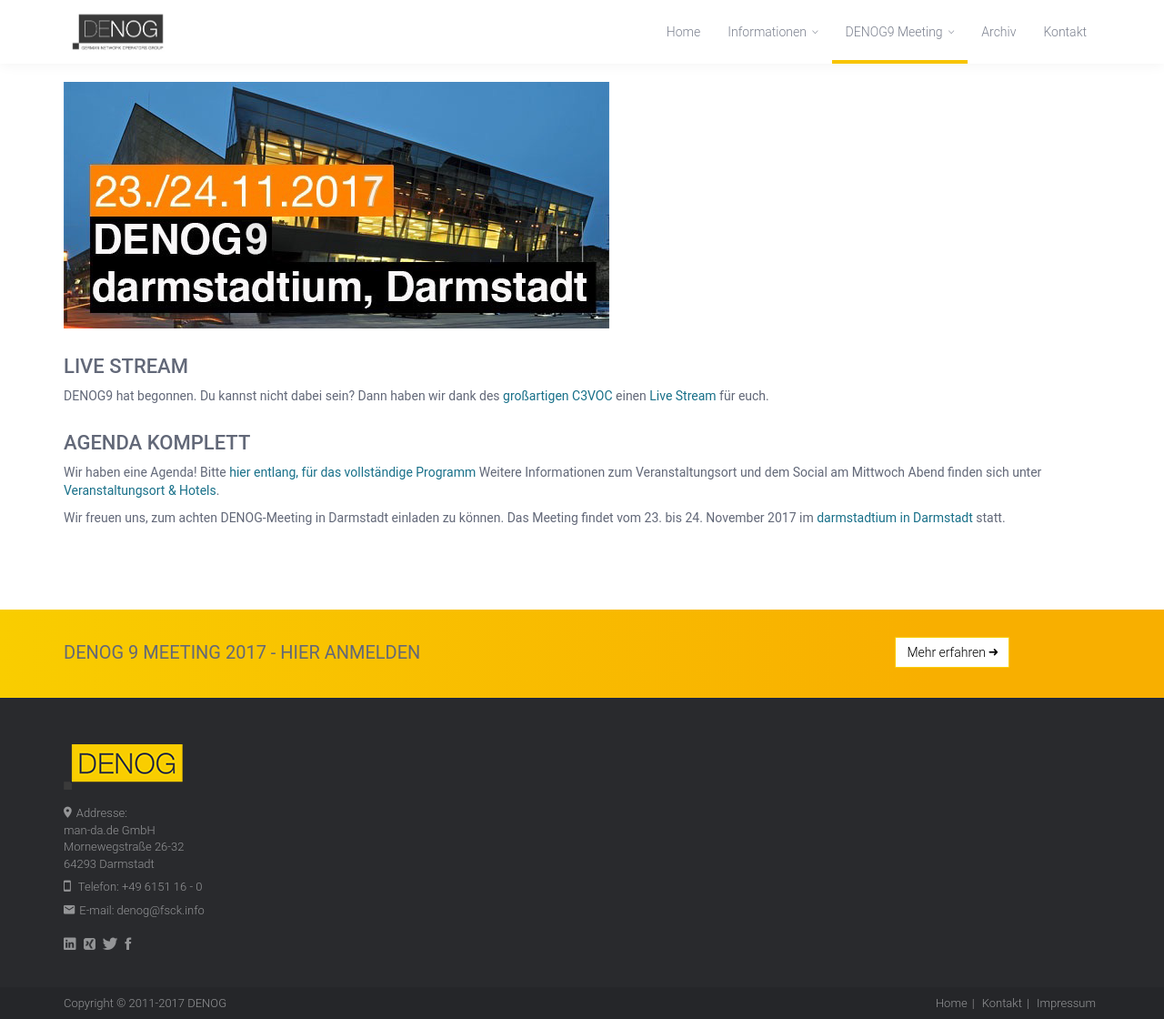
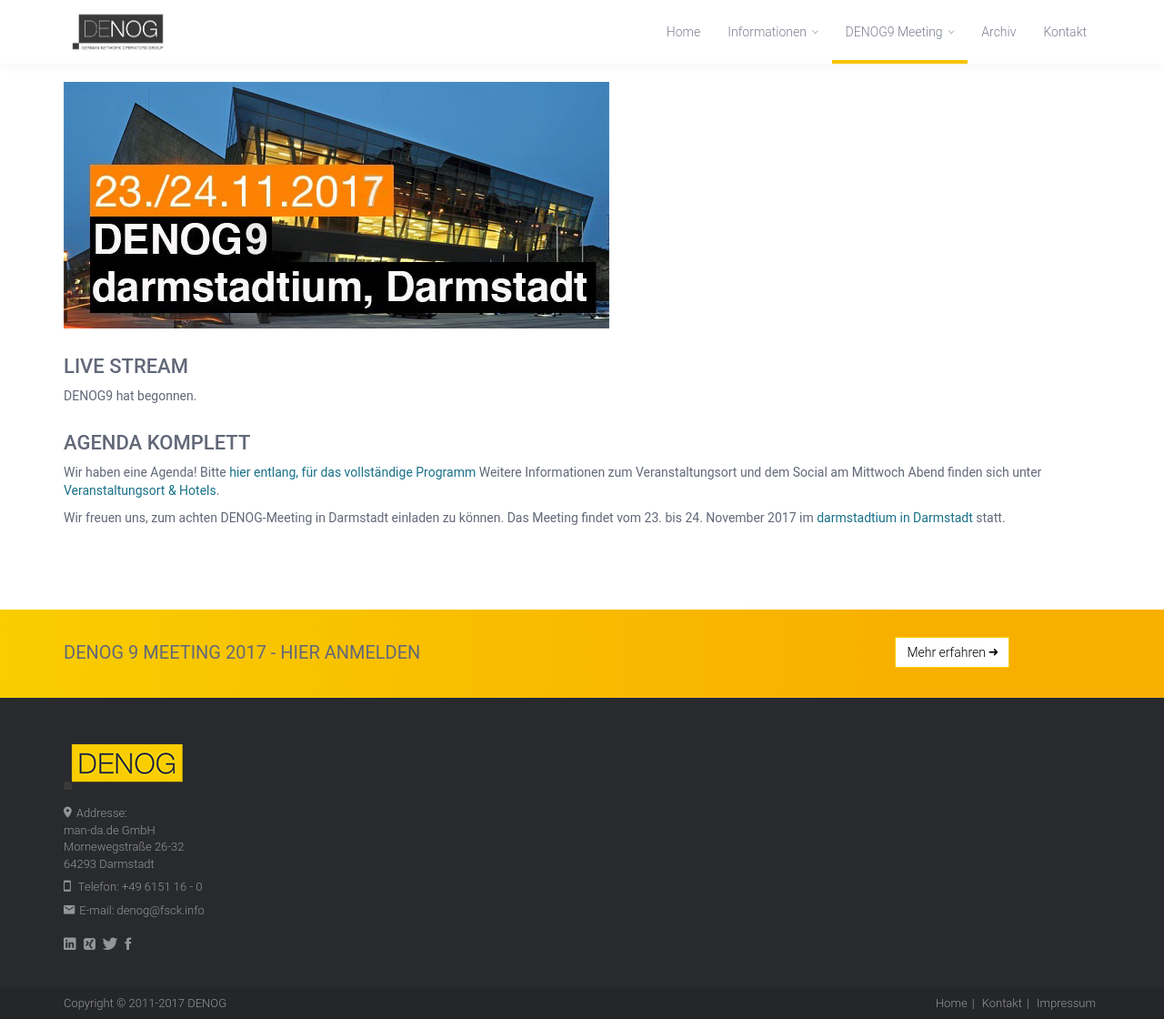
Before and after one commit to denog/denog.github.io, a Jekyll site: the page built from de/meetings/denog9/denog9.md, in a window 1280 px wide. Shown: the whole page at 91% size. Built offline with Jekyll 4.4.1, drawn with Linux system fonts in a browser that asks for light colours; some web fonts are replaced.

Commit message:
Fixed Issues

```diff
--- a/de/meetings/denog9/denog9.md
+++ b/de/meetings/denog9/denog9.md
@@ -7,7 +7,7 @@
 
 ## Live Stream
 
-DENOG9 hat begonnen. Du kannst nicht dabei sein? Dann haben wir dank des [großartigen C3VOC](https://c3voc.de/){:target="_blank"} einen [Live Stream](https://streaming.media.ccc.de/denog17/q2/#schedule){:target="_blank"} für euch.
+DENOG9 hat begonnen.
 
 ## Agenda komplett
 
```
